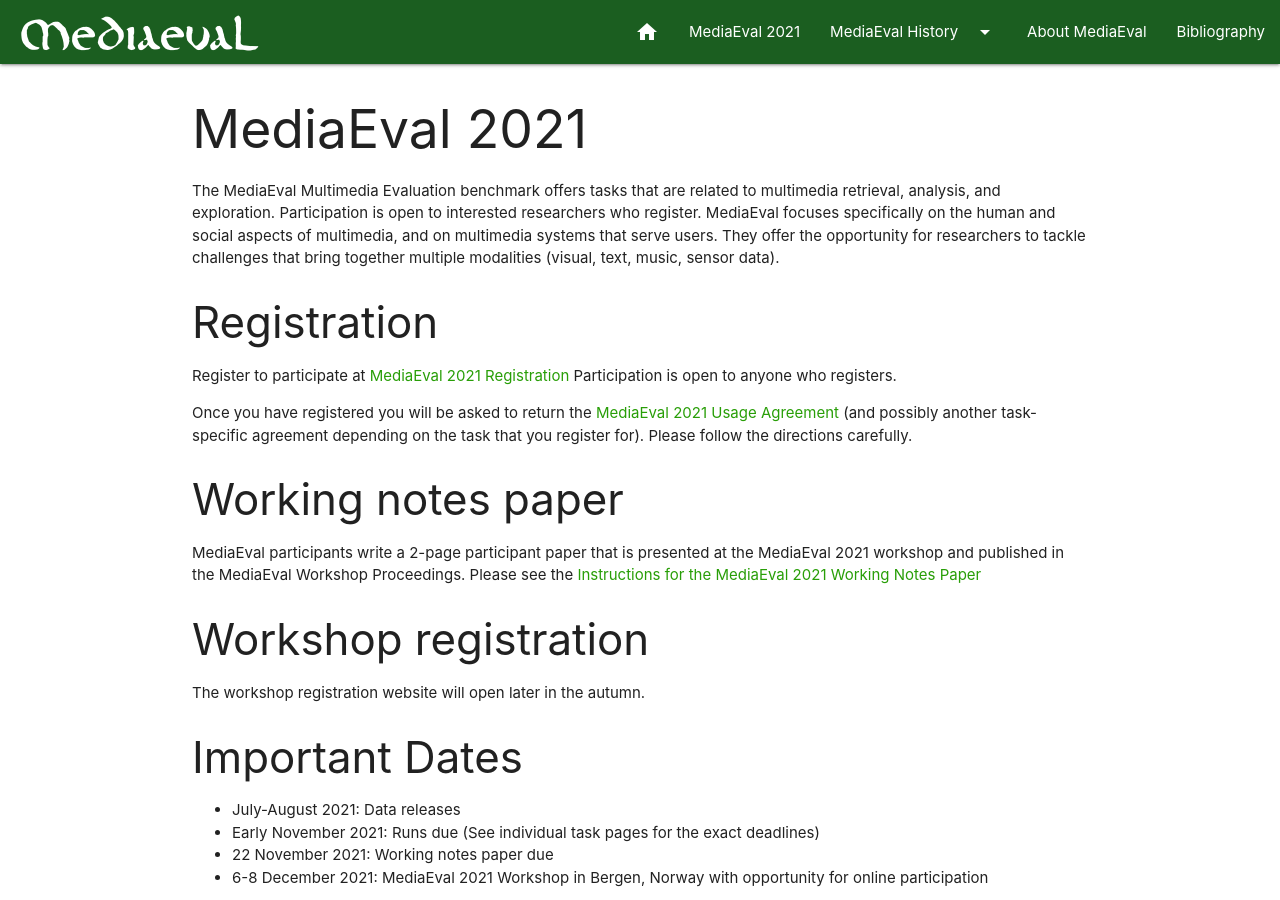
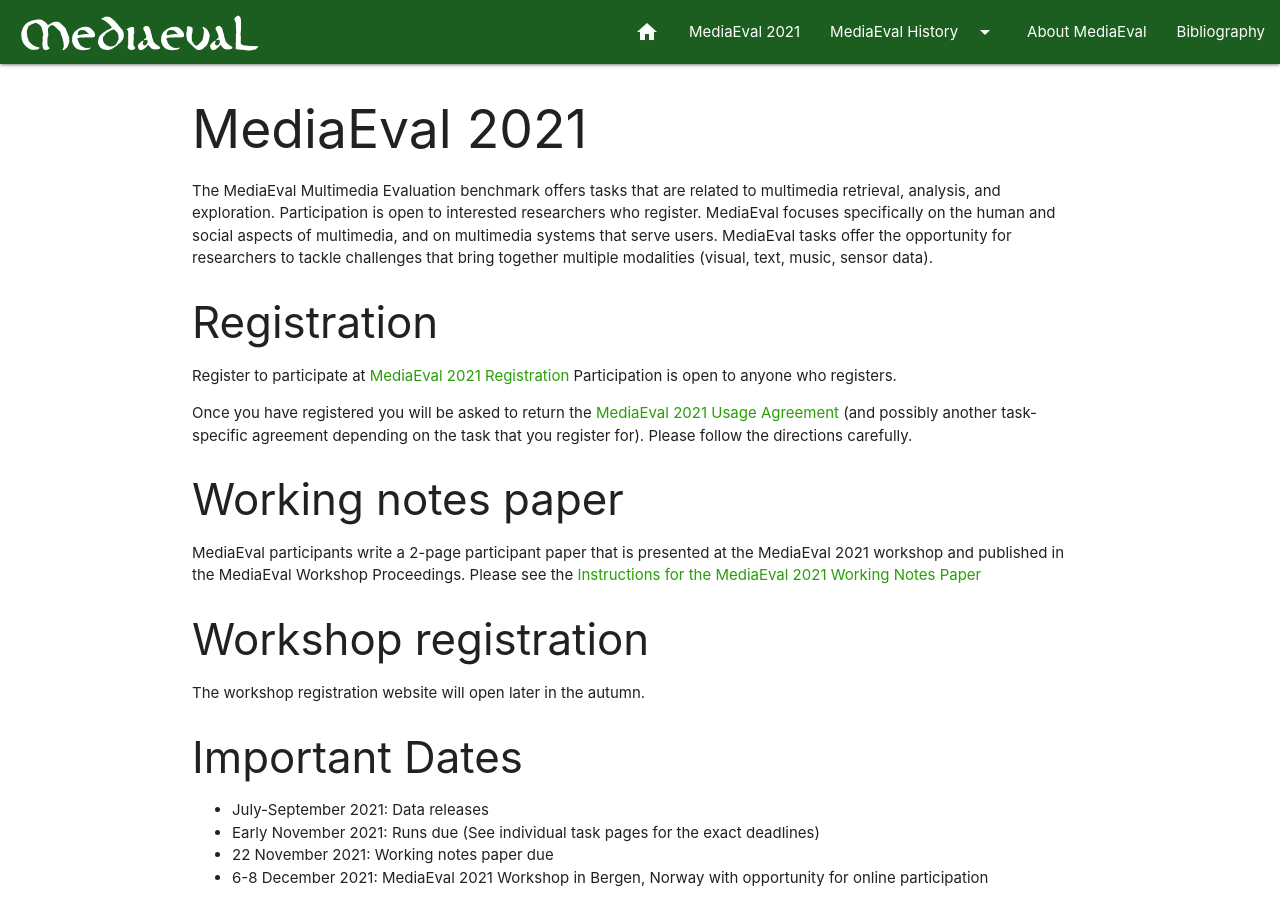
Before and after one commit to multimediaeval/multimediaeval.github.io, a Jekyll site: the page built from _editions/2021.md, in a window 1280 px wide and 900 px high. Built offline with Jekyll 4.4.1, drawn with Linux system fonts in a browser that asks for light colours.

Commit message:
Update 2021.md

```diff
--- a/_editions/2021.md
+++ b/_editions/2021.md
@@ -5,7 +5,7 @@ year: 2021
 permalink: /editions/2021/
 ---
 
-The MediaEval Multimedia Evaluation benchmark offers tasks that are related to multimedia retrieval, analysis, and exploration. Participation is open to interested researchers who register. MediaEval focuses specifically on the human and social aspects of multimedia, and on multimedia systems that serve users. They offer the opportunity for researchers to tackle challenges that bring together multiple modalities (visual, text, music, sensor data).
+The MediaEval Multimedia Evaluation benchmark offers tasks that are related to multimedia retrieval, analysis, and exploration. Participation is open to interested researchers who register. MediaEval focuses specifically on the human and social aspects of multimedia, and on multimedia systems that serve users. MediaEval tasks offer the opportunity for researchers to tackle challenges that bring together multiple modalities (visual, text, music, sensor data).
 
 ### Registration
 Register to participate at [MediaEval 2021 Registration](https://docs.google.com/forms/d/e/1FAIpQLSchIcIaSlM1fNeWGCSoSBMR6HS48HKMhWEY151vvCmb5KhO-w/viewform?usp=sf_link) Participation is open to anyone who registers.
@@ -19,7 +19,7 @@ MediaEval participants write a 2-page participant paper that is presented at the
 The workshop registration website will open later in the autumn.
 
 ### Important Dates
-* July-August 2021: Data releases
+* July-September 2021: Data releases
 * Early November 2021: Runs due (See individual task pages for the exact deadlines)
 * 22 November 2021: Working notes paper due
 * 6-8 December 2021: MediaEval 2021 Workshop in Bergen, Norway with opportunity for online participation
```
